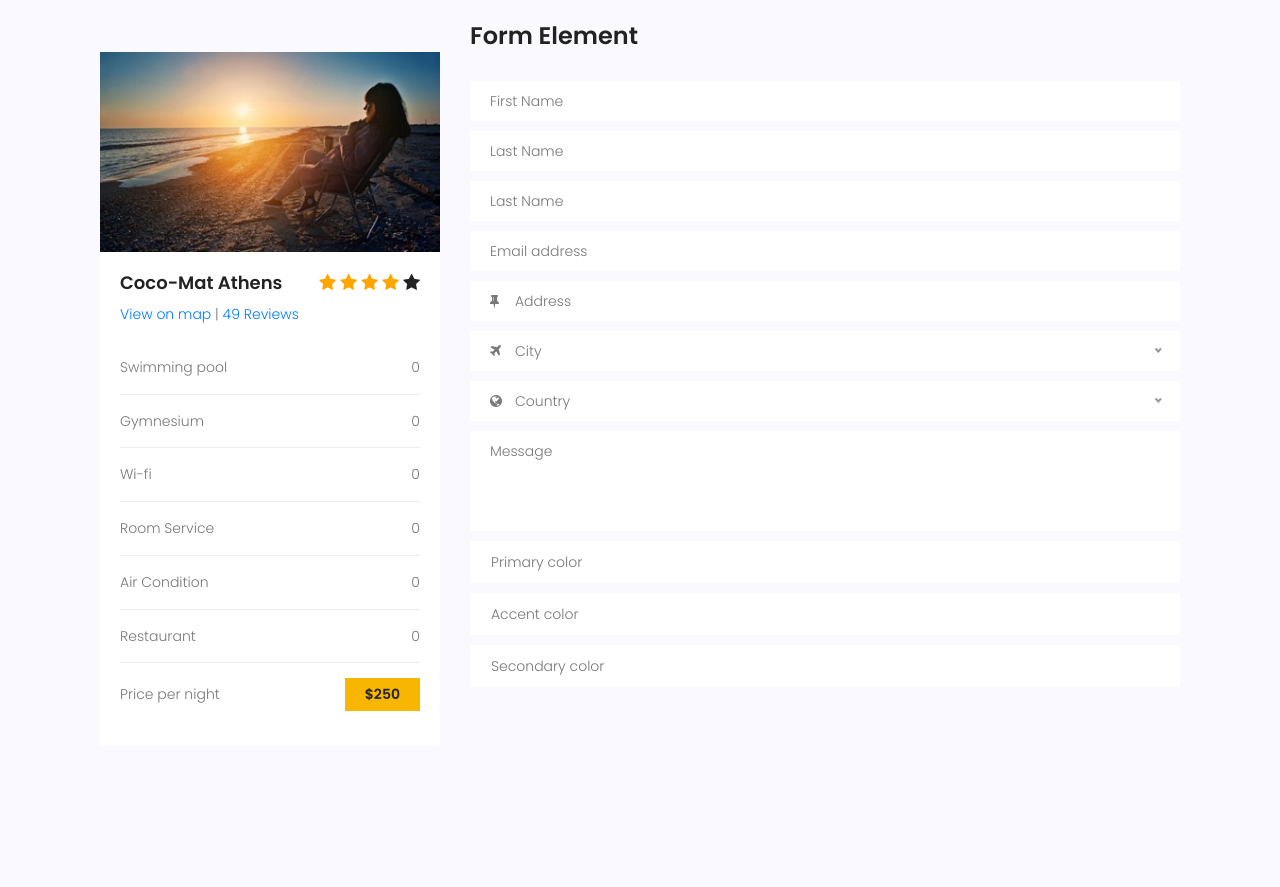
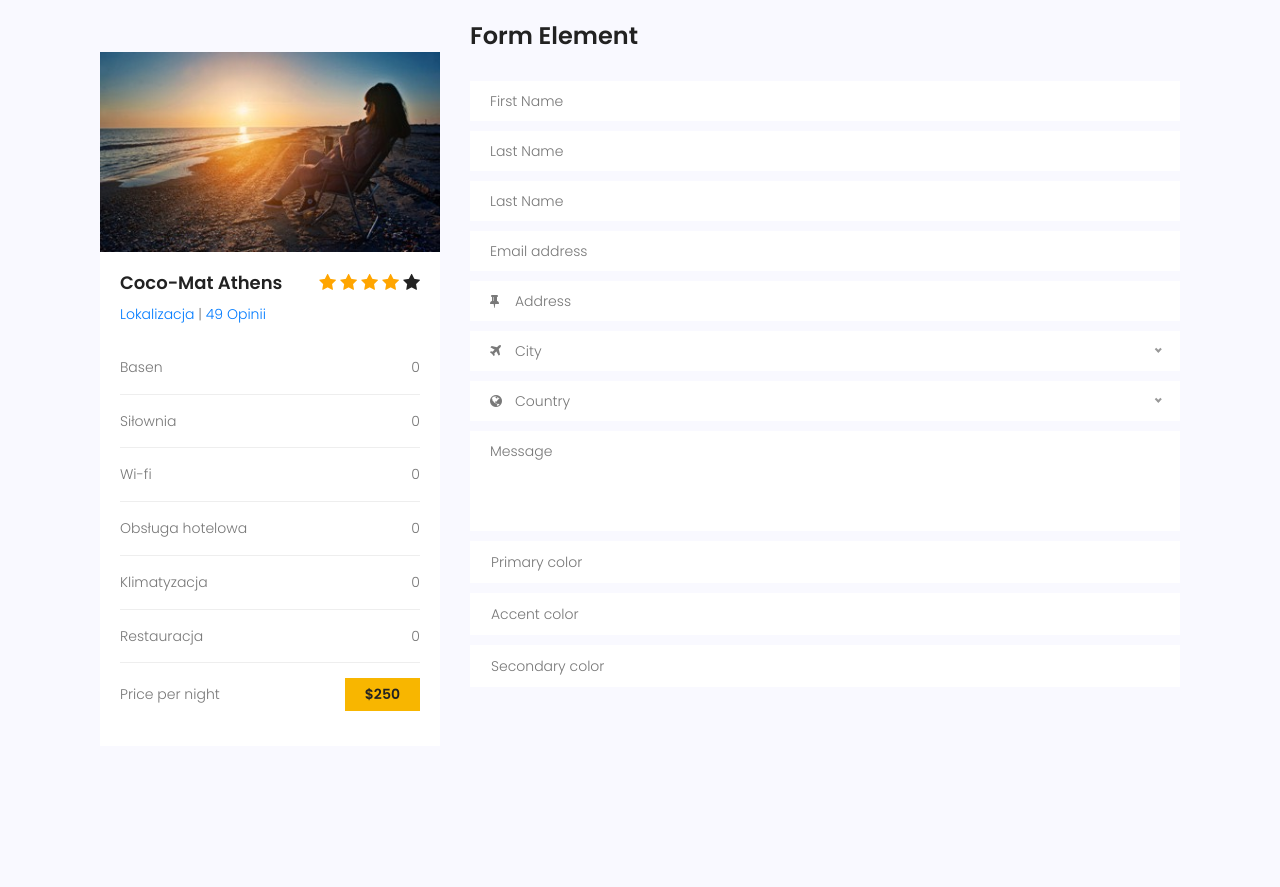
Before and after one commit to darek-k/DjangoTravelAgency, a Django app: page /core/trip_details/1/ in a window 1280 px wide. Shown: the part 1685-2572 px from the top of the page. Run offline with Django 3.2, Linux system fonts and the light colour scheme; data comes from the database, SQL or seed files in the repository; both versions use the stored data as it was after the commit; style sheets or scripts are compiled from the project's sources; some libraries are stand-ins or nearby versions.

Commit message:
add extra choice fields to hotel model

```diff
--- a/config/core/models.py
+++ b/config/core/models.py
@@ -1,12 +1,16 @@
 from django.db import models
 
 STARS_CHOICES = [
-    ('1', '1'), ('2', '2'), ('3', '3'), ('4', '4'), ('5', '5'),
+    ('1', '1'), ('2', '2'), ('3', 3), ('4', 4), ('5', '5'),
 ]
 
 CATERING_OPTIONS = [
     ('BB', 'bed & breakfast'), ('HB', 'half board'), ('FB', 'full board'), ('Al', 'all inclusive'), ('OV', 'overnight'),
     ('SC', 'self catering'), ('PP', 'program package'), ('ZPR', 'ZPR')
+]
+
+BOOL_OPTIONS = [
+    ('Tak', 'Tak'), ('Nie', 'Nie')
 ]
 
 
@@ -54,12 +58,12 @@
     description = models.TextField(max_length=1000, null=True, blank=True)
     city = models.ForeignKey(City, on_delete=models.CASCADE, related_name='hotels')
     location = models.CharField(default='', max_length=500)
-    swimming_pool = models.BooleanField(default=False)
-    wifi = models.BooleanField(default=False)
-    air_condition = models.BooleanField(default=False)
-    room_service = models.BooleanField(default=False)
-    restaurant = models.BooleanField(default=False)
-    gym = models.BooleanField(default=False)
+    swimming_pool = models.CharField(choices=BOOL_OPTIONS, default='Nie', max_length=10)
+    wifi = models.CharField(choices=BOOL_OPTIONS, default='Nie', max_length=10)
+    air_condition = models.CharField(choices=BOOL_OPTIONS, default='Nie', max_length=10)
+    room_service = models.CharField(choices=BOOL_OPTIONS, default='Nie', max_length=10)
+    restaurant = models.CharField(choices=BOOL_OPTIONS, default='Nie', max_length=10)
+    gym = models.CharField(choices=BOOL_OPTIONS, default='Nie', max_length=10)
 
     class Meta:
         ordering = ['name']
--- a/config/core/templates/core/trip_details.html
+++ b/config/core/templates/core/trip_details.html
@@ -188,16 +188,16 @@
                                         </div>
                                     </h4>
                                     <p>
-                                        <a href= "{{ trip.arrival_hotel.location }}" target="_blank">View on map</a> |
-                                        <a href= "#" target="_blank">49 Reviews</a>
+                                        <a href= "{{ trip.arrival_hotel.location }}" target="_blank">Lokalizacja</a> |
+                                        <a href= "#" target="_blank">49 Opinii</a>
                                     </p>
                                     <ul class="package-list">
                                         <li class="d-flex justify-content-between align-items-center">
-                                            <span>Swimming pool</span>
+                                            <span>Basen</span>
                                             <span>{{ trip.arrival_hotel.swimming_pool }}</span>
                                         </li>
                                         <li class="d-flex justify-content-between align-items-center">
-                                            <span>Gymnesium</span>
+                                            <span>Siłownia</span>
                                             <span>{{ trip.arrival_hotel.gym }}</span>
                                         </li>
                                         <li class="d-flex justify-content-between align-items-center">
@@ -205,15 +205,15 @@
                                             <span>{{ trip.arrival_hotel.wifi }}</span>
                                         </li>
                                         <li class="d-flex justify-content-between align-items-center">
-                                            <span>Room Service</span>
+                                            <span>Obsługa hotelowa</span>
                                             <span>{{ trip.arrival_hotel.room_service }}</span>
                                         </li>
                                         <li class="d-flex justify-content-between align-items-center">
-                                            <span>Air Condition</span>
+                                            <span>Klimatyzacja</span>
                                             <span>{{ trip.arrival_hotel.air_condition}}</span>
                                         </li>
                                         <li class="d-flex justify-content-between align-items-center">
-                                            <span>Restaurant</span>
+                                            <span>Restauracja</span>
                                             <span>{{ trip.arrival_hotel.restaurant }}</span>
                                         </li>
                                         <li class="d-flex justify-content-between align-items-center">
```
Also changed, not shown: config/core/migrations/0021_hotel_location.py (added), config/core/migrations/0022_auto_20201004_1130.py (added), config/core/migrations/0023_auto_20201004_1131.py (added), config/core/migrations/0024_auto_20201004_1137.py (added), config/core/migrations/0025_auto_20201004_1140.py (added), config/core/migrations/0026_auto_20201004_1144.py (added), config/core/migrations/0027_auto_20201004_1145.py (added), config/core/migrations/0028_auto_20201004_1146.py (added), config/core/migrations/0029_auto_20201004_1148.py (added), config/core/migrations/0030_auto_20201004_1149.py (added), config/db.sqlite3.
